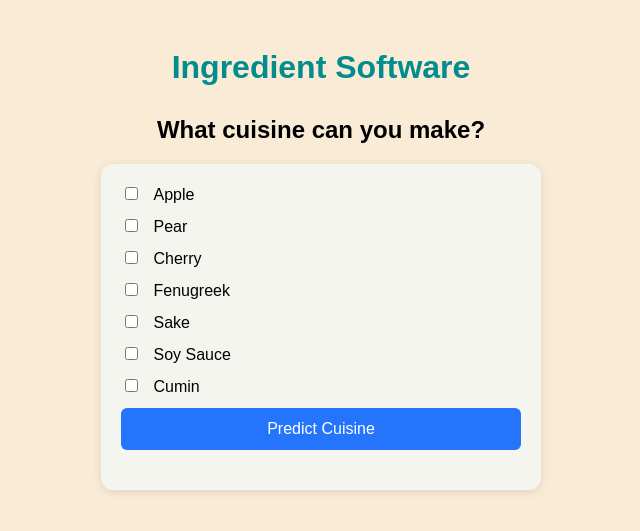
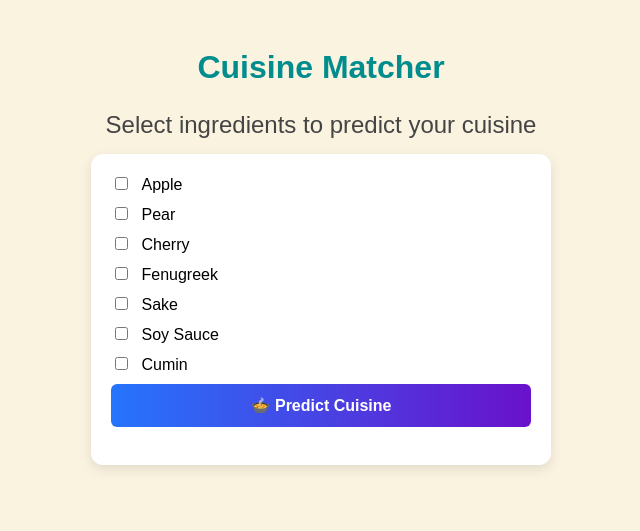
Before and after one commit to dev-cherop/cuisine-predictor, a Flask app: page / in a window 1280 px wide. Shown: the top 531 px of the page, without its empty margins (319-959 px from the left). Run offline with Flask 3, Linux system fonts and the light colour scheme; parts of the project's set-up code (start-up, migrations or seed data) failed here and were passed over.

Commit message:
Update app.py and index.html with new changes

```diff
--- a/app.py
+++ b/app.py
@@ -1,12 +1,14 @@
-from flask import Flask, render_template, request
+from flask import Flask, render_template, request, jsonify
 import pickle
 import numpy as np
 
 app = Flask(__name__)
 
-# Load your pickled model once
+# Load model once at startup
 with open("model.pkl", "rb") as f:
     model = pickle.load(f)
+
+FEATURE_COUNT = 380  # total possible ingredients
 
 @app.route("/")
 def home():
@@ -15,22 +17,24 @@ def home():
 @app.route("/predict", methods=["POST"])
 def predict():
     try:
-        # Expecting a JSON array of selected ingredient indices from client
-        selected_indices = request.json.get("ingredients")  # List of ints
+        data = request.get_json()
+        selected_indices = data.get("ingredients", [])
 
-        # Create input vector: 380-length zero array, mark selected indices as 1
-        input_vector = np.zeros(380)
+        if not selected_indices:
+            return jsonify({"error": "No ingredients provided"}), 400
+
+        # Create binary input vector
+        input_vector = np.zeros(FEATURE_COUNT)
         for idx in selected_indices:
-            input_vector[int(idx)] = 1
+            if 0 <= idx < FEATURE_COUNT:
+                input_vector[idx] = 1
 
-        input_vector = input_vector.reshape(1, -1)  # reshape for model
+        prediction = model.predict([input_vector])[0]
 
-        prediction = model.predict(input_vector)[0]
-
-        return {"prediction": prediction}
+        return jsonify({"prediction": prediction})
 
     except Exception as e:
-        return {"error": str(e)}, 400
+        return jsonify({"error": str(e)}), 500
 
 if __name__ == "__main__":
     app.run(debug=True)
--- a/templates/index.html
+++ b/templates/index.html
@@ -3,97 +3,78 @@
 <head>
   <meta charset="UTF-8" />
   <meta name="viewport" content="width=device-width, initial-scale=1" />
-  <title>CUISINE MATCHER</title>
+  <title>Cuisine Matcher</title>
   <style>
     body {
-      background-color: antiquewhite;
+      background-color: #faf3e0;
       font-family: Arial, sans-serif;
       display: flex;
       flex-direction: column;
       align-items: center;
       padding: 20px;
     }
-
     h1 {
       color: #018d8d;
+      margin-bottom: 5px;
+    }
+    h2 {
+      font-weight: normal;
+      color: #444;
+      margin-bottom: 15px;
+    }
+    #wrapper {
+      background: #fff;
+      padding: 20px;
+      border-radius: 12px;
+      box-shadow: 0 4px 12px rgba(0,0,0,0.1);
+      max-width: 420px;
+      width: 100%;
+    }
+    .boxCont {
       margin-bottom: 10px;
     }
-
-    #wrapper {
-      background: #f5f5f0;
-      padding: 20px;
-      border-radius: 12px;
-      box-shadow: 0 2px 10px rgba(0,0,0,0.1);
-      max-width: 400px;
-      width: 100%;
+    .boxCont label {
+      margin-left: 6px;
     }
-
-    .boxCont {
-      margin-bottom: 12px;
-    }
-
-    .boxCont label {
-      margin-left: 8px;
-    }
-
     button {
       width: 100%;
       padding: 12px;
-      background: #2575fc;
+      background: linear-gradient(90deg, #2575fc, #6a11cb);
       color: white;
       border: none;
       border-radius: 6px;
       font-size: 1rem;
+      font-weight: bold;
       cursor: pointer;
-      transition: 0.3s ease;
+      transition: transform 0.2s ease, opacity 0.2s ease;
     }
-
     button:hover {
-      background: #6a11cb;
+      transform: scale(1.02);
+      opacity: 0.9;
     }
-
     #result {
-      margin-top: 20px;
+      margin-top: 18px;
       font-weight: bold;
       color: #333;
+      text-align: center;
     }
   </style>
 </head>
 <body>
-  <h1>Ingredient Software</h1>
-  <h2>What cuisine can you make?</h2>
+  <h1>Cuisine Matcher</h1>
+  <h2>Select ingredients to predict your cuisine</h2>
 
   <div id="wrapper">
     <form id="ingredient-form">
-      <div class="boxCont">
-        <input type="checkbox" value="4" class="checkbox" id="apple" />
-        <label for="apple">Apple</label>
-      </div>
-      <div class="boxCont">
-        <input type="checkbox" value="247" class="checkbox" id="pear" />
-        <label for="pear">Pear</label>
-      </div>
-      <div class="boxCont">
-        <input type="checkbox" value="77" class="checkbox" id="cherry" />
-        <label for="cherry">Cherry</label>
-      </div>
-      <div class="boxCont">
-        <input type="checkbox" value="126" class="checkbox" id="fenugreek" />
-        <label for="fenugreek">Fenugreek</label>
-      </div>
-      <div class="boxCont">
-        <input type="checkbox" value="302" class="checkbox" id="sake" />
-        <label for="sake">Sake</label>
-      </div>
-      <div class="boxCont">
-        <input type="checkbox" value="327" class="checkbox" id="soysauce" />
-        <label for="soysauce">Soy Sauce</label>
-      </div>
-      <div class="boxCont">
-        <input type="checkbox" value="112" class="checkbox" id="cumin" />
-        <label for="cumin">Cumin</label>
-      </div>
-      <button type="submit">Predict Cuisine</button>
+      <!-- Example: Keep short list, but could generate dynamically -->
+      <div class="boxCont"><input type="checkbox" value="4" id="apple" /> <label for="apple">Apple</label></div>
+      <div class="boxCont"><input type="checkbox" value="247" id="pear" /> <label for="pear">Pear</label></div>
+      <div class="boxCont"><input type="checkbox" value="77" id="cherry" /> <label for="cherry">Cherry</label></div>
+      <div class="boxCont"><input type="checkbox" value="126" id="fenugreek" /> <label for="fenugreek">Fenugreek</label></div>
+      <div class="boxCont"><input type="checkbox" value="302" id="sake" /> <label for="sake">Sake</label></div>
+      <div class="boxCont"><input type="checkbox" value="327" id="soysauce" /> <label for="soysauce">Soy Sauce</label></div>
+      <div class="boxCont"><input type="checkbox" value="112" id="cumin" /> <label for="cumin">Cumin</label></div>
+      <button type="submit">🍲 Predict Cuisine</button>
     </form>
     <div id="result"></div>
   </div>
@@ -105,12 +86,11 @@
     form.addEventListener("submit", async (e) => {
       e.preventDefault();
 
-      // Gather checked checkboxes values as integers
-      const selected = Array.from(document.querySelectorAll(".checkbox:checked"))
+      const selected = Array.from(document.querySelectorAll("input[type=checkbox]:checked"))
         .map(el => parseInt(el.value));
 
       if (selected.length === 0) {
-        alert("Please select at least one ingredient.");
+        resultDiv.textContent = "⚠️ Please select at least one ingredient.";
         return;
       }
 
@@ -122,14 +102,11 @@
         });
 
         const data = await response.json();
-
-        if (response.ok) {
-          resultDiv.textContent = "🍽️ You can enjoy: " + data.prediction;
-        } else {
-          resultDiv.textContent = "Error: " + data.error;
-        }
+        resultDiv.textContent = response.ok
+          ? `🍽️ Suggested Cuisine: ${data.prediction}`
+          : `❌ Error: ${data.error}`;
       } catch (err) {
-        resultDiv.textContent = "Error: Could not reach the server.";
+        resultDiv.textContent = "🚨 Server connection failed.";
       }
     });
   </script>
```
